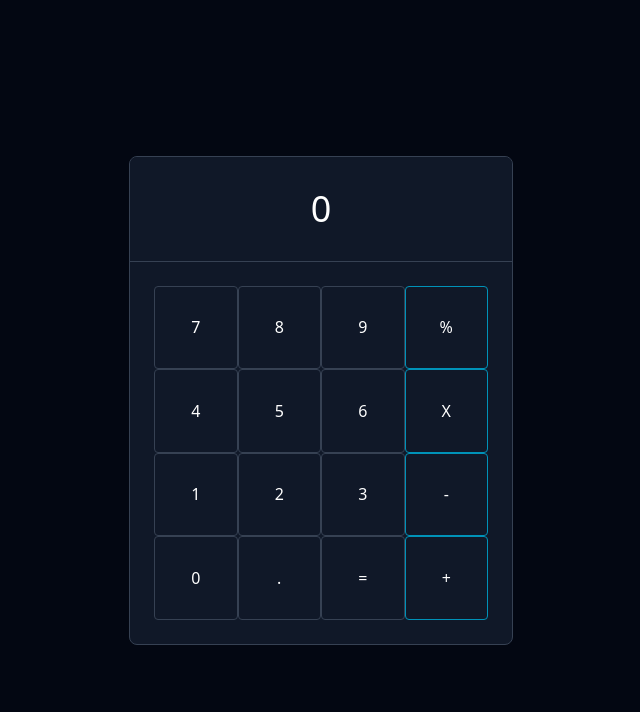
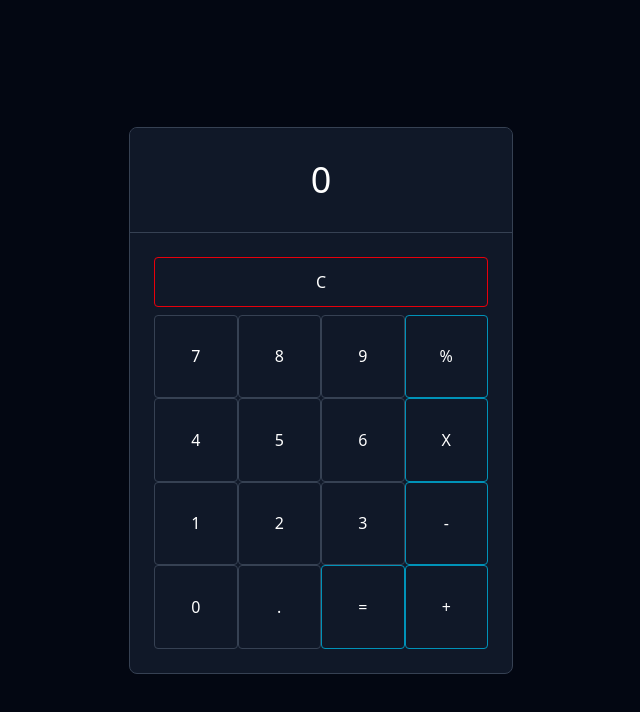
Before and after one commit to M3hTi/Simple-Calculator-with-React, a React (Vite) app: page / in a window 1280 px wide. Shown: the top 712 px of the page, without its empty margins (319-959 px from the left). Built offline with nearby package versions, Linux system fonts and the light colour scheme.

Commit message:
🚀feat(calculator): add clear display functionality
- Add `cte cllearDisplay` action to global store to reset display value
- Integrate button in Calculator UI with full-width styling
- Update button grid layout for better UX

```diff
--- a/src/store.js
+++ b/src/store.js
@@ -13,6 +13,15 @@ const useCalculator = create((set) => {
         };
       });
     },
+
+    clearDisplay: () => {
+      set((state) => {
+        return {
+          ...state,
+          display: "",
+        };
+      });
+    },
   };
 });
 
--- a/src/ui/Calculator.jsx
+++ b/src/ui/Calculator.jsx
@@ -3,6 +3,7 @@ import Display from "./Display";
 
 function Calculator() {
   const appendToDisplay = useCalculator((store) => store.appendToDisplay);
+  const clearDisplay = useCalculator((store) => store.clearDisplay);
 
   return (
     <div className="flex items-center justify-center min-h-screen bg-gray-950 text-white">
@@ -14,6 +15,14 @@ function Calculator() {
 
         {/* Button Grid */}
         <div className="grid grid-cols-4 gap-0 p-6">
+          {/* Clear Button - Full Width */}
+          <button
+            className="cursor-pointer col-span-4 py-3 border mb-2 border-red-600 bg-gray-900 hover:bg-gray-800 transition-colors rounded-sm"
+            onClick={clearDisplay}
+          >
+            C
+          </button>
+
           {/* Row 1 */}
           <button
             className="cursor-pointer aspect-square border border-gray-700 bg-gray-900 hover:bg-gray-800 transition-colors rounded-sm"
@@ -105,7 +114,7 @@ function Calculator() {
           >
             .
           </button>
-          <button className="cursor-pointer aspect-square border border-gray-700 bg-gray-900 hover:bg-gray-800 transition-colors rounded-sm">
+          <button className="cursor-pointer aspect-square border border-cyan-600 bg-gray-900 hover:bg-gray-800 transition-colors rounded-sm">
             {" "}
             ={" "}
           </button>
```
